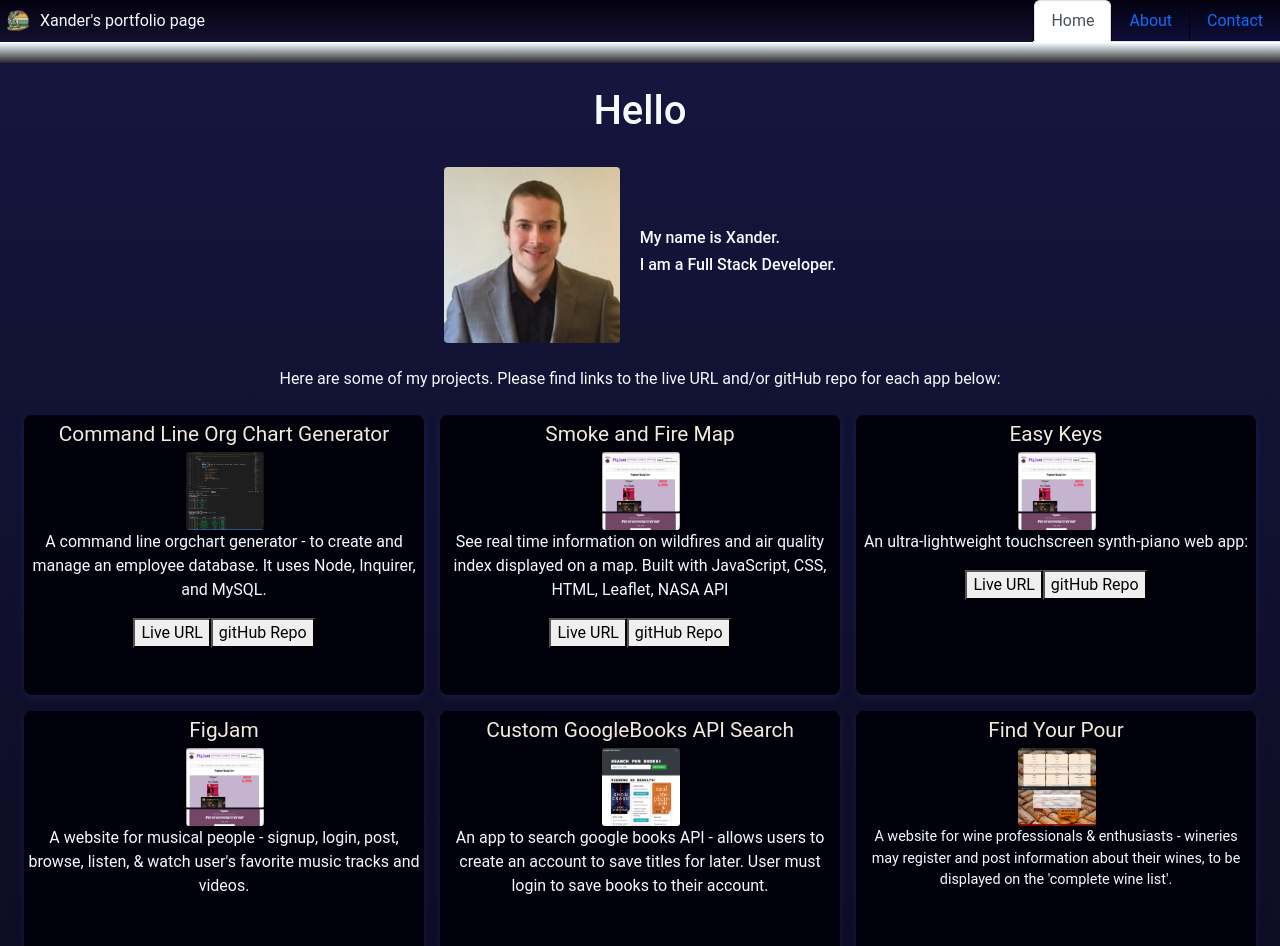
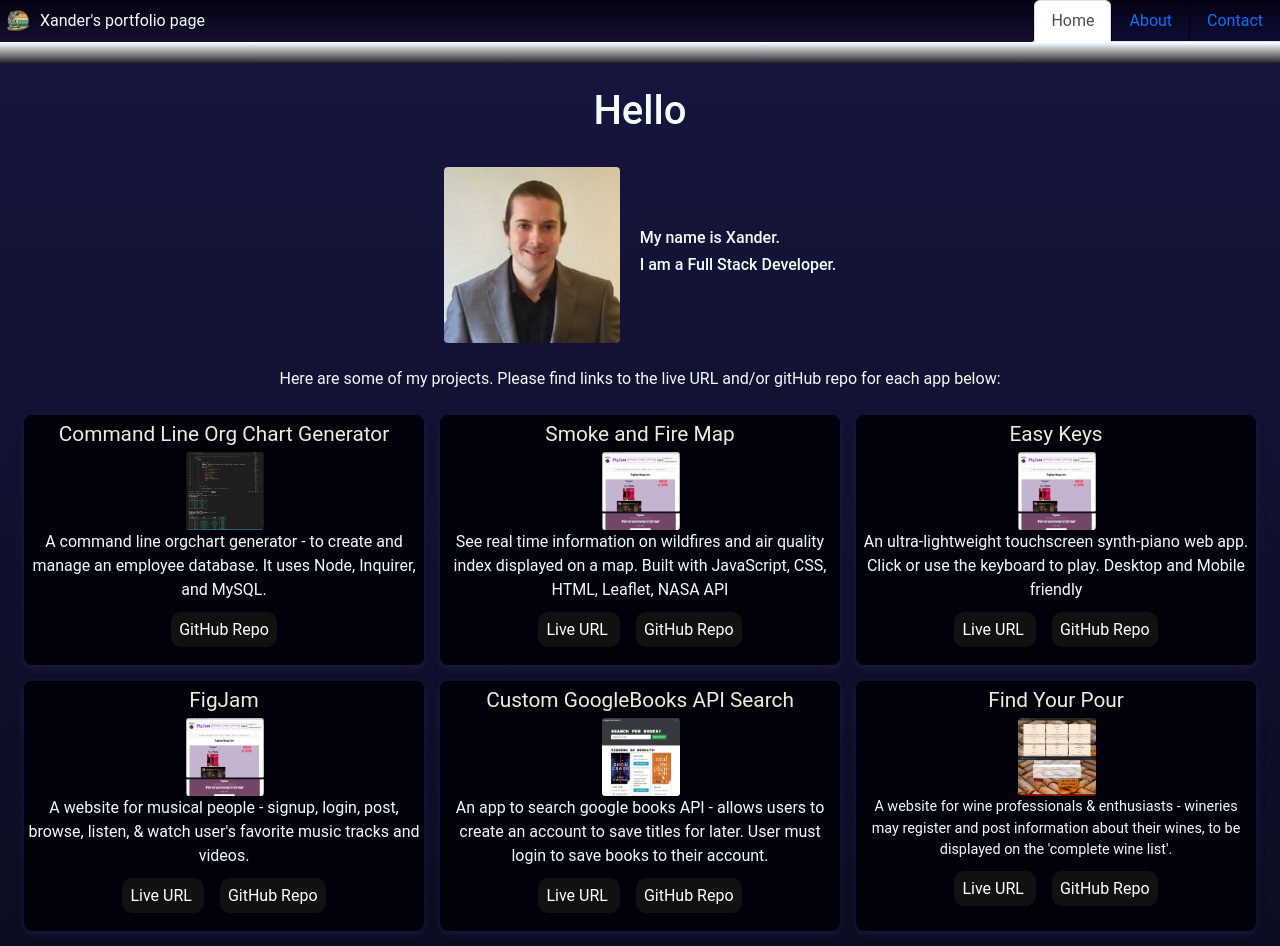
Before and after one commit to xnd0/portfolio-2022, a React (Create React App) app: page / in a window 1280 px wide. Shown: the top 946 px of the page. Built offline with nearby package versions, Linux system fonts and the light colour scheme.

Commit message:
added stylized button links for live url + github repo

```diff
--- a/src/components/pages/Home.js
+++ b/src/components/pages/Home.js
@@ -54,8 +54,8 @@ export default function Home() {
                 A command line orgchart generator - to create and manage an employee database. It uses Node, Inquirer, and MySQL.
               </p>
 
-            <button> Live URL </button>
-            <button> gitHub Repo </button>
+            {/* <button className='glow-on-hover'> Live URL </button> */}
+            <a href="https://github.com/xnd0/CmdLine_OrgChart_12.1" className='glow-on-hover'> GitHub Repo </a>
 
             </section>
           </section>
@@ -74,8 +74,8 @@ export default function Home() {
                 See real time information on wildfires and air quality index displayed on a map. Built with JavaScript, CSS, HTML, Leaflet, NASA API
               </p>
             </section>
-            <button> Live URL </button>
-            <button> gitHub Repo </button>
+            <a href="#" className='glow-on-hover'> Live URL </a>
+            <a href="#" className='glow-on-hover'> GitHub Repo </a>
           </section>
         </a>
 
@@ -88,11 +88,11 @@ export default function Home() {
                 <img src={figjam} alt="figjam app screenshot" class="app-img" />
               </div>
               <p class="light-text">
-                An ultra-lightweight touchscreen synth-piano web app:
+                An ultra-lightweight touchscreen synth-piano web app. Click or use the keyboard to play. Desktop and Mobile friendly
               </p>
             </section>
-            <button> Live URL </button>
-            <button> gitHub Repo </button>
+            <a href="#" className='glow-on-hover'> Live URL </a>
+            <a href="#" className='glow-on-hover'> GitHub Repo </a>
           </section>
         </a>
 
@@ -108,6 +108,8 @@ export default function Home() {
                 A website for musical people - signup, login, post, browse, listen, & watch user's favorite music tracks and videos.
               </p>
             </section>
+            <a href="#" className='glow-on-hover'> Live URL </a>
+            <a href="#" className='glow-on-hover'> GitHub Repo </a>
           </section>
         </a>
 
@@ -123,6 +125,8 @@ export default function Home() {
                 An app to search google books API - allows users to create an account to save titles for later. User must login to save books to their account.
               </p>
             </section>
+            <a href="#" className='glow-on-hover'> Live URL </a>
+            <a href="#" className='glow-on-hover'> GitHub Repo </a>
           </section>
         </a>
 
@@ -137,6 +141,8 @@ export default function Home() {
                 A website for wine professionals & enthusiasts - wineries may register and post information about their wines, to be displayed on the 'complete wine list'.
               </p>
             </section>
+            <a href="#" className='glow-on-hover'> Live URL </a>
+            <a href="#" className='glow-on-hover'> GitHub Repo </a>
           </section>
         </a>
 
@@ -152,6 +158,8 @@ export default function Home() {
                 An app for adventure - search by state to discover national parks and landmarks. Results are returned on the mainpage map. Save favorite places to remember for later.
               </p>
             </section>
+            <a href="#" className='glow-on-hover'> Live URL </a>
+            <a href="#" className='glow-on-hover'> GitHub Repo </a>
           </section>
         </a>
 
@@ -166,6 +174,8 @@ export default function Home() {
                 A command line application - to record employee information from a software engineering team and generate an HTML file that displays their info.
               </p>
             </section>
+            {/* <a href="#" className='glow-on-hover'> Live URL </a> */}
+            <a href="#" className='glow-on-hover'> GitHub Repo </a>
           </section>
         </a>
 
--- a/src/style.css
+++ b/src/style.css
@@ -24,7 +24,7 @@ a:link {
 
 .app-card {
     width: 400px;
-    height: 280px;
+    height: 250px;
     /* height: 210px; */
     /* min-width: 180px;
     min-height: 180px; */
@@ -165,7 +165,8 @@ a:link {
 .glow-on-hover {
     /* width: 220px;
     height: 50px; */
-
+    padding: 8px;
+    margin: 8px;
     border: none;
     outline: none;
     color: #fff;
```
